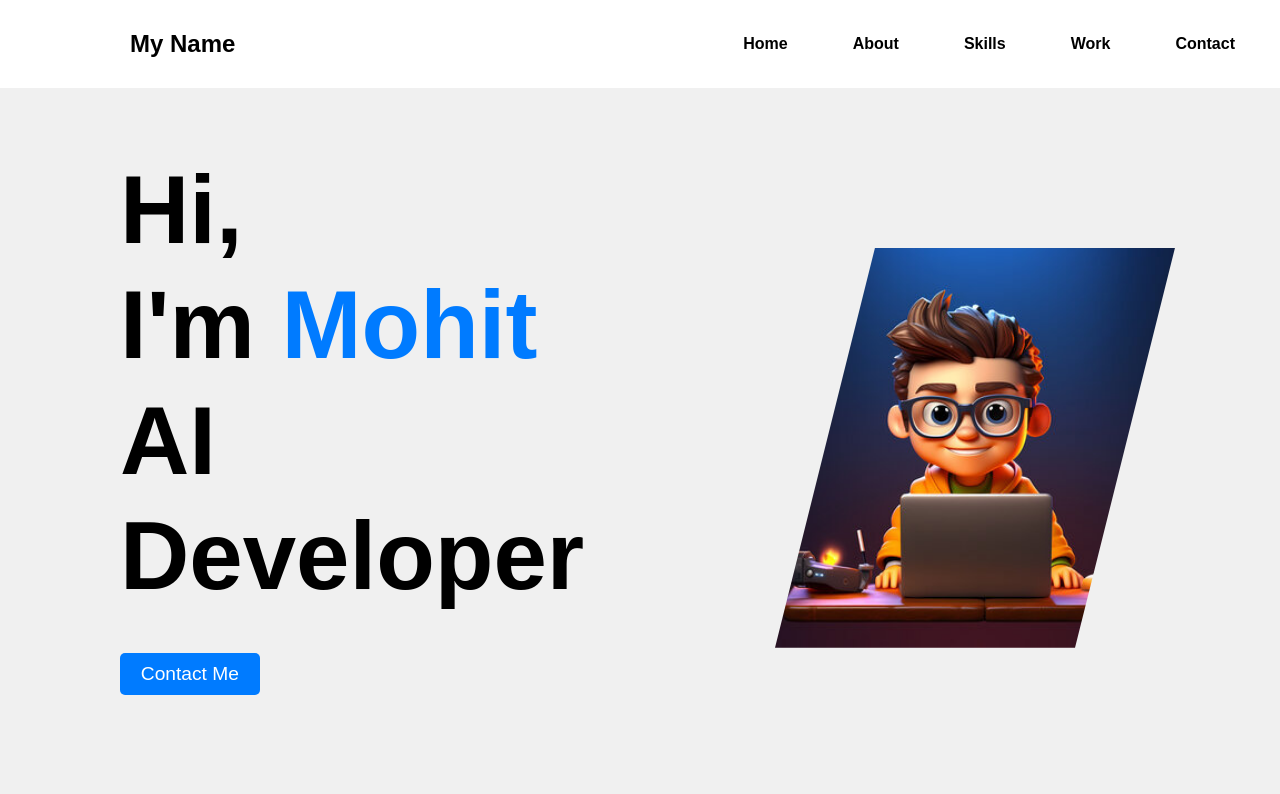
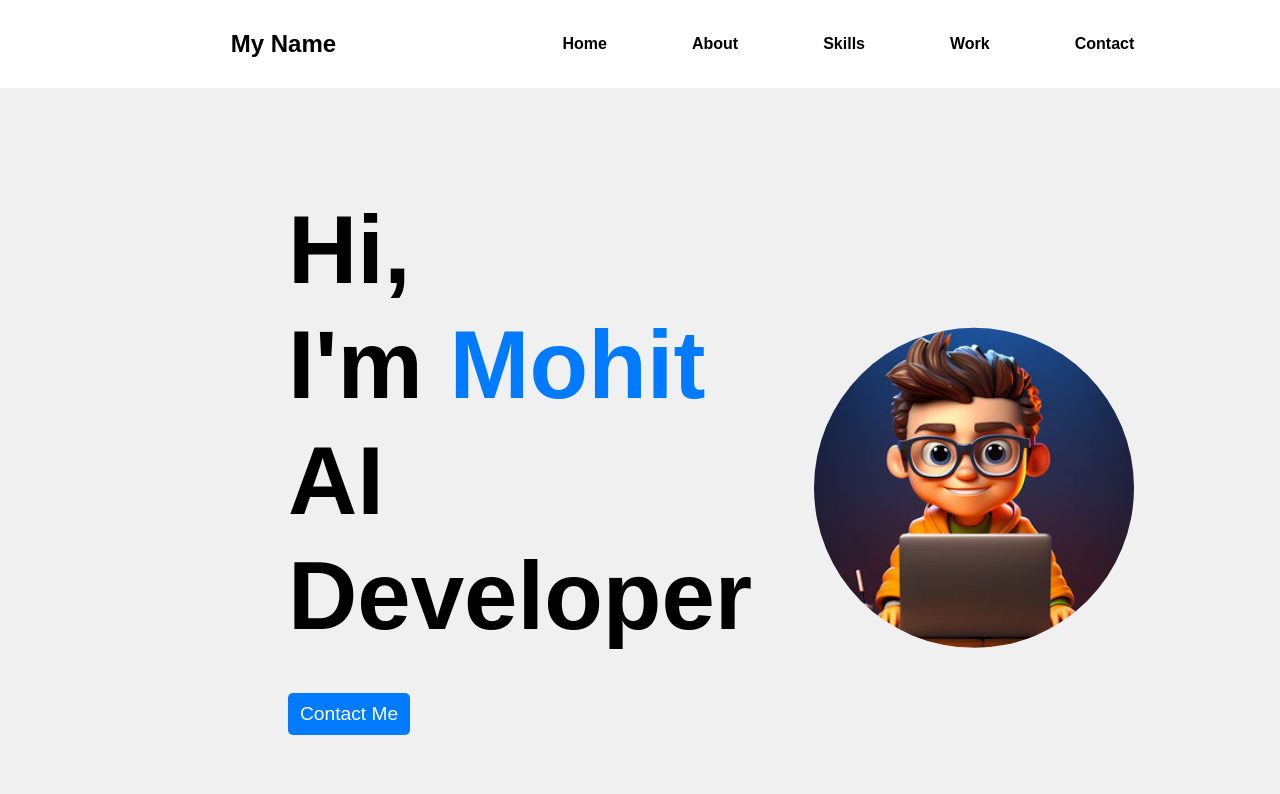
Before and after one commit to MohitWani/MY-Portfolio, a React (Create React App) app: page / in a window 1280 px wide. Shown: the top 794 px of the page. Built offline with nearby package versions, Linux system fonts and the light colour scheme.

Commit message:
ready home and nav

```diff
--- a/src/components/Home.css
+++ b/src/components/Home.css
@@ -5,9 +5,9 @@
 
 .home {
   display: flex;
-  justify-content: space-between;
+  justify-content: space-around;
   align-items: center;
-  height: 90vh;
+  height: 100vh;
   background-color: #f0f0f0;
   margin: 0; /* Remove top margin to eliminate gap */
 }
@@ -17,9 +17,9 @@
   flex: 1;
   display: flex;
   flex-direction: column;
-  justify-content: center;/* Center text horizontally */
-  margin-left: 0px;
-  padding-left: 100px;
+  justify-content: right;/* Center text horizontally */
+  margin-left: 20px;
+  padding-left: 20%;
 }
 
 .home-left h1 {
@@ -74,15 +74,15 @@
 .home-right {
   flex: 1;
   display: flex;
-  justify-content: center;
-  align-items: center;
+  justify-content: left;
+  align-items: flex-start;
 }
 
 .home-right .image-container {
   width: 400px; /* Increase width */
   height: 400px; /* Increase height */
   background-color: #007BFF;
-  clip-path: polygon(25% 0%, 100% 0%, 75% 100%, 0% 100%);
+  clip-path: circle(40%);
   display: flex;
   justify-content: center;
   align-items: center;
@@ -95,15 +95,15 @@
 }
 
 /* Media query for smaller screens */
-@media (min-width: 769px) {
+@media (max-width: 890px) {
   .home {
-    flex-direction: row; /* Align sections horizontally on larger screens */
+    flex-direction: column; /* Align sections horizontally on larger screens */
   }
 }
 
-@media (max-width: 768px) {
+@media (max-width: 890px) {
   .home-left {
-    font-size: 2rem; /* Adjust tagline size for smaller screens */
+    font-size: 0.8rem; /* Adjust tagline size for smaller screens */
   }
 
   .image-container {
--- a/src/components/Navbar.css
+++ b/src/components/Navbar.css
@@ -3,7 +3,7 @@
 
 .navbar {
   display: flex;
-  justify-content: space-between;
+  justify-content: space-around;
   align-items: center;
   background-color: white;
   color: black;
@@ -28,7 +28,7 @@
   display: flex;
   margin: 0;
   padding: 0;
-  gap: 15px;
+  gap: 35px;
 }
 
 .navbar-right ul li {
```
